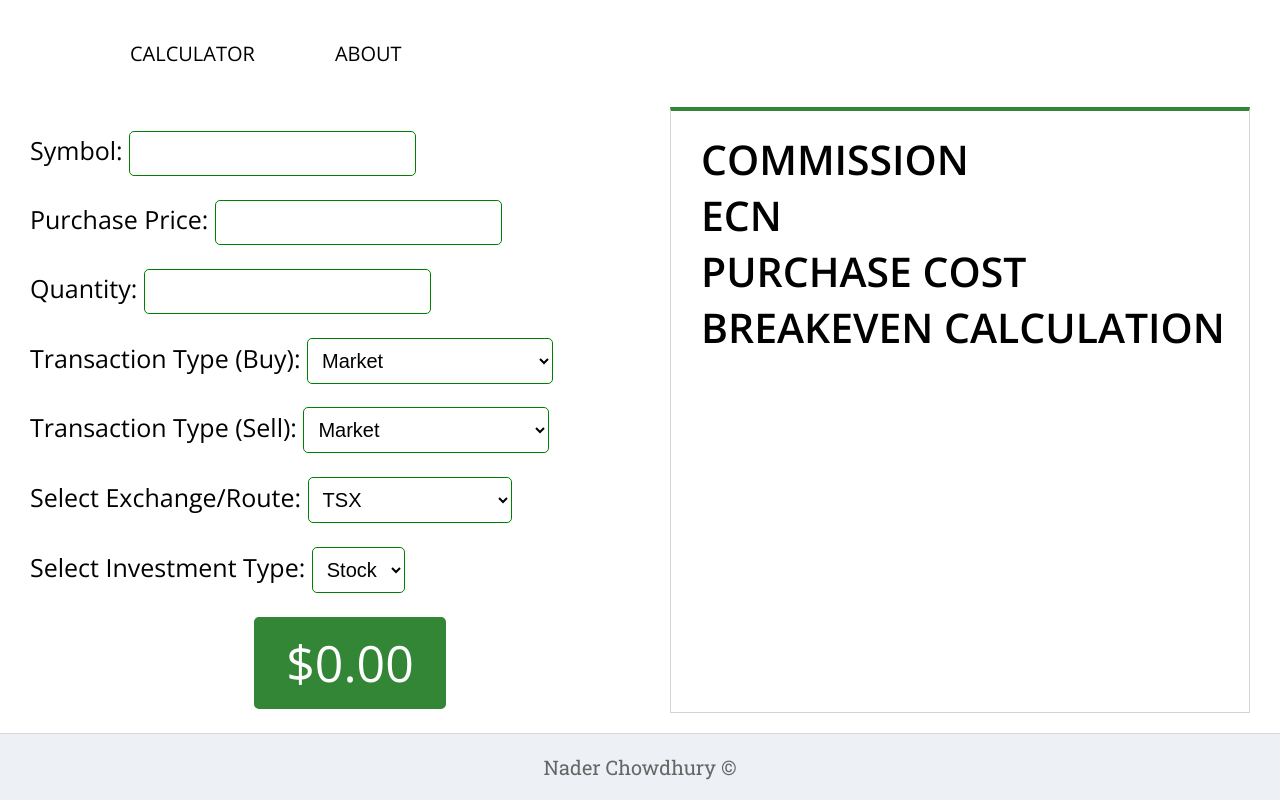
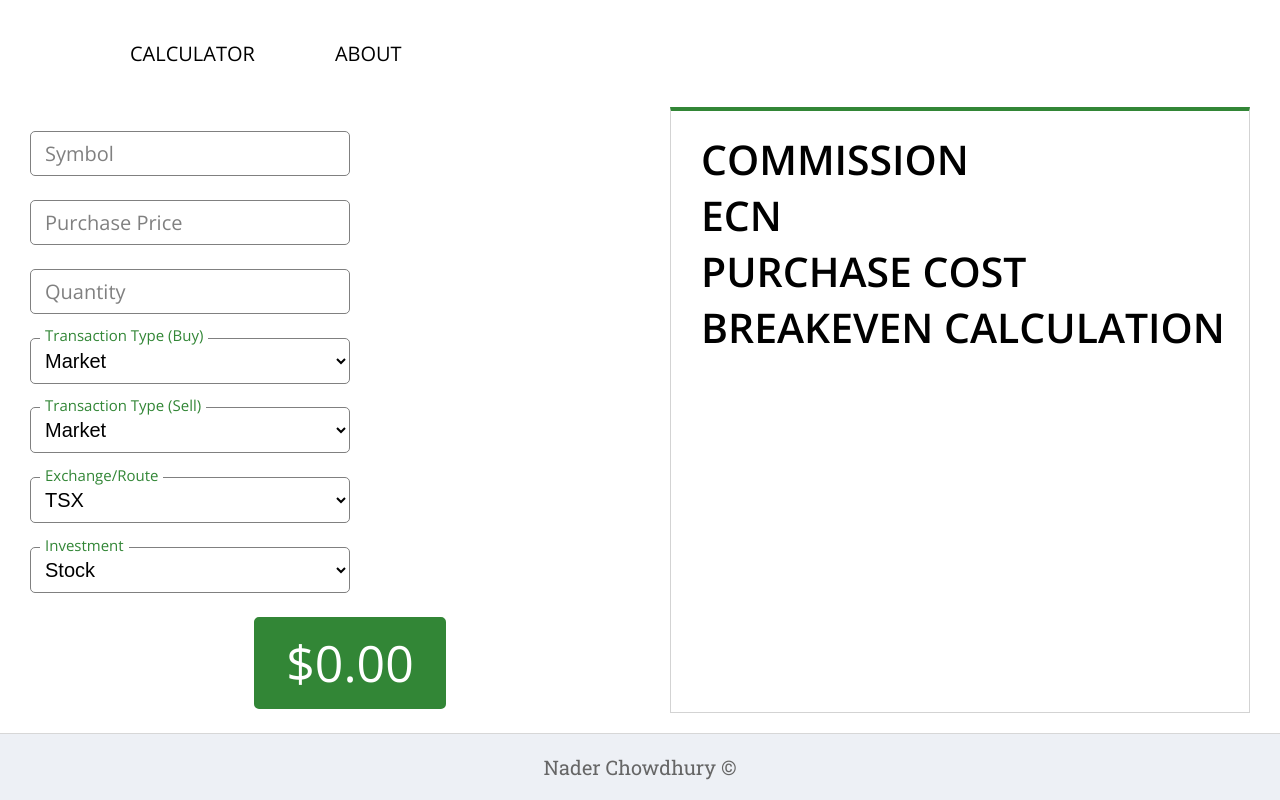
Before and after one commit to nader-chowdhury/questrade-breakeven, a plain HTML site: page index.html in a window 1280 px wide. Drawn offline with nearby package versions, Linux system fonts and the light colour scheme.

Commit message:
Floating effect for labels

```diff
--- a/index.html
+++ b/index.html
@@ -18,30 +18,35 @@
         </nav>
         <main>
             <form class="stock_form">
-                <label> Symbol:
-                    <input type="text" name="symbol" autocomplete="off">
-                </label>
-                <label> Purchase Price:
-                    <input type="number" step="0.01" name="purchase_price">
-                </label>
-                <label> Quantity:
-                    <input type="number" name="quantity">
-                </label>
-                <label> Transaction Type (Buy):
+                <div class="form__text">
+                    <input placeholder=" " type="text" name="symbol" autocomplete="off">
+                    <label for="">Symbol</label>
+                </div>
+                <div class="form__text">
+                    <input placeholder=" " type="number" name="purchase_price" autocomplete="off">
+                    <label for="">Purchase Price</label>
+                </div>
+                <div class="form__text">
+                    <input placeholder=" " type="number" name="quantity" autocomplete="off">
+                    <label for="">Quantity</label>
+                </div>
+                <div class="form__text">
                     <select name="buy_type" id="">
                         <option value="market">Market</option>
                         <option value="market">Marketable Limit Order</option>
                         <option value="limit">Limit</option>
                     </select>
-                </label>
-                <label> Transaction Type (Sell):
+                    <label> Transaction Type (Buy)</label>
+                </div>
+                <div class="form__text">
                     <select name="sell_type" id="">
                         <option value="market">Market</option>
                         <option value="market">Marketable Limit Order</option>
                         <option value="limit">Limit</option>
                     </select>
-                </label>
-                <label> Select Exchange/Route:
+                    <label> Transaction Type (Sell)</label>
+                </div>
+                <div class="form__text">
                     <select name="exchange" id="">
                         <option value="tsx">TSX</option>
                         <option value="cse">CSE</option>
@@ -51,13 +56,15 @@
                         <option value="edgx">EDGX</option>
                         <option value="edga">EDGA</option>
                     </select>
-                </label>
-                <label> Select Investment Type:
+                    <label for="">Exchange/Route</label>
+                </div>
+                <div class="form__text">
                     <select name="type" id="">
                         <option value="stock">Stock</option>
                         <option value="etf">ETF</option>
                     </select>
-                </label>
+                    <label for="">Investment</label>
+                </div>
                 <p class="breakeven-price__text">$0.00</p>
             </form>
             <section class="calculation__section">
--- a/styles/main.css
+++ b/styles/main.css
@@ -86,32 +86,48 @@ form {
     justify-content: space-evenly;
 }
 
+.form__text {
+    position: relative;
+    width: 50%;
+}
+
 label {
-    font-size: 2.5rem;
-    font-weight: 400;
+    pointer-events: none;
+    color: grey;
+    cursor: text;
+    position: absolute;
+    padding: 0 0.5rem;
+    left: 1rem;
+    top: 50%;
+    transform: translateY(-50%);
+    transition: all .1s;
+}
+input:focus ~ label,
+input:not(:placeholder-shown) ~ label,
+select ~ label {
+    top: -5%;
+    background-color: white;
+    font-size: 1.5rem;
+    color: var(--primary-text-hover);
 }
 
 input,
 select {
-    font-size: 2rem;
     padding: 1rem;
     border-radius: .5rem;
-    border: .15rem solid green;
+    border: .15rem solid grey;
     background-color: white;
+    font-size: inherit;
+    width: 100%;
 }
 input:focus,
 select:focus {
-    background-color: lightblue;
-    border-color: black;
+    border-color: var(--primary-text-hover);
+    color: var(--primary-text-hover);
 }
 input:focus-visible,
 select:focus-visible {
     outline: none;
-}
-
-option {
-    color: var(--primary-text-color);
-    background-color: white;
 }
 
 .breakeven-price__text {
```
